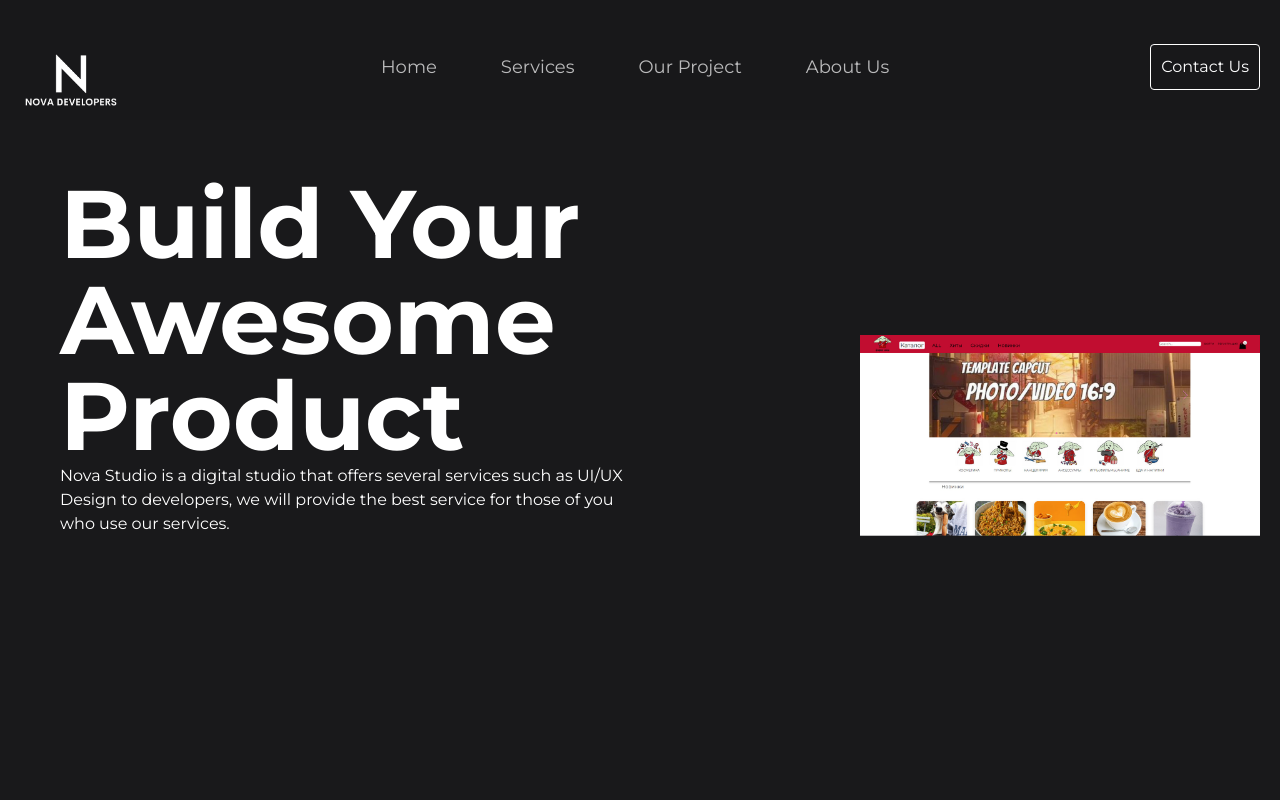
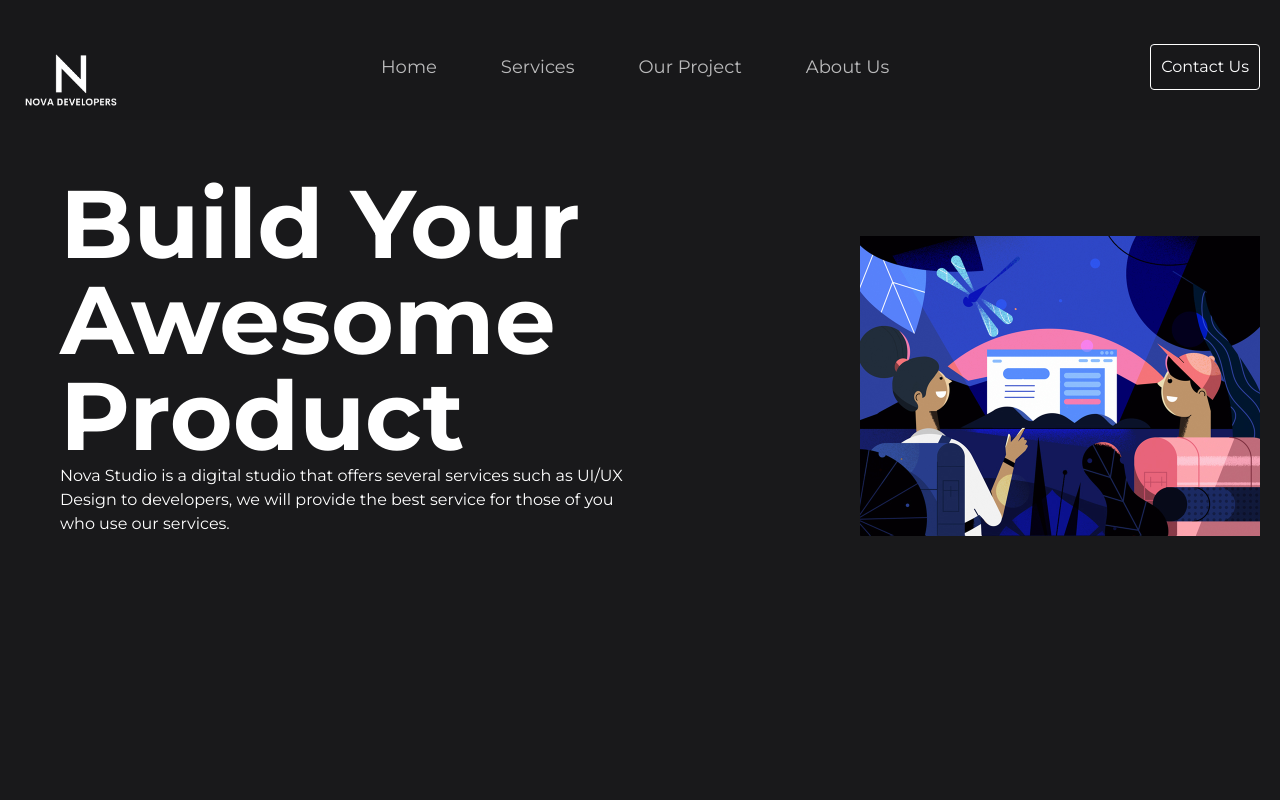
Before and after one commit to merdernoty/nova-web-dev, a Next.js app: page / in a window 1280 px wide. Shown: the top 800 px of the page. Built offline with nearby package versions, Linux system fonts and the light colour scheme; no server answers.

Commit message:
add our team

```diff
--- a/src/app/components/Info/Info.tsx
+++ b/src/app/components/Info/Info.tsx
@@ -20,9 +20,9 @@ const Info: React.FC<InfoProps> = ({ mainText, subText }) =>{
                         </div>
                         <div className="md:w-1/3 ml-auto mt-auto">
                             <Image
-                                width={400}
+                                width={500}
                                 height={500}
-                                src="/img/gregas.jpg"
+                                src="/img/mainImage.jpg"
                                 alt="Изображение"
                                 className="w-full h-auto"
                             />
```
Also changed, not shown: public/img/mainImage.jpg (added).
